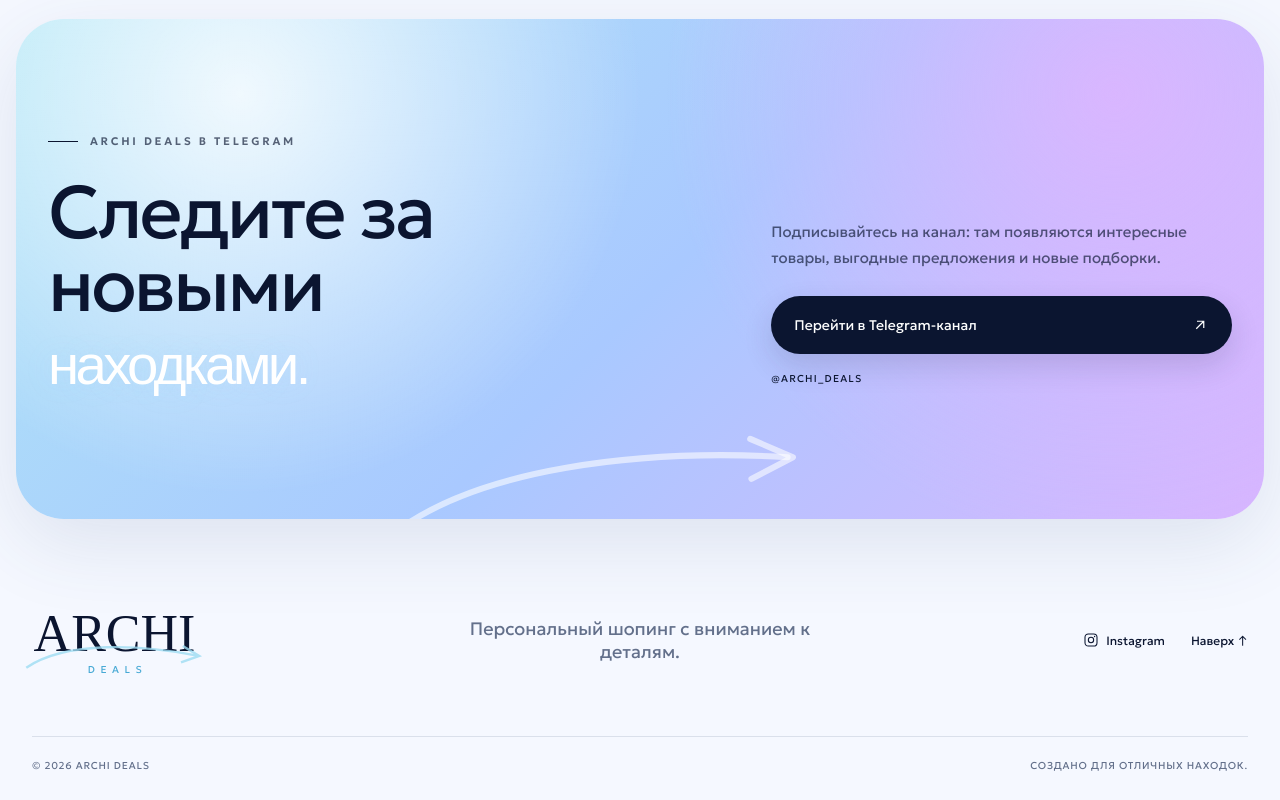
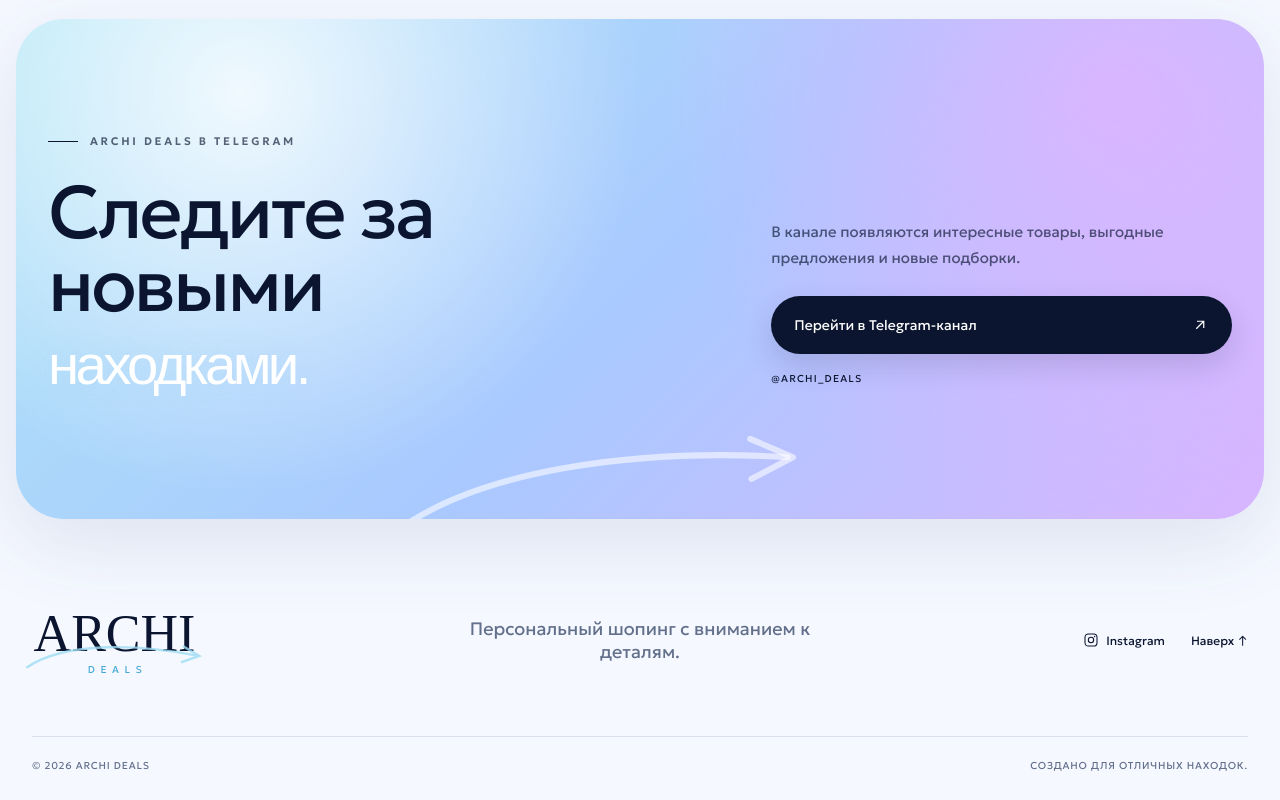
Before and after one commit to trsvar4i/archi-deals, a React (Vite) app: page / in a window 1280 px wide. Shown: the part 4460-5260 px from the top of the page. Built offline with nearby package versions, Linux system fonts and the light colour scheme; a web font is replaced by a local one.

Commit message:
Improve src/components/Contact.jsx

```diff
--- a/src/components/Contact.jsx
+++ b/src/components/Contact.jsx
@@ -9,7 +9,7 @@
           <h2>Следите за новыми<br /><em>находками.</em></h2>
         </div>
         <div className="contact-actions">
-          <p>Подписывайтесь на канал: там появляются интересные товары, выгодные предложения и новые подборки.</p>
+          <p>В канале появляются интересные товары, выгодные предложения и новые подборки.</p>
           <a className="contact-button" href="https://t.me/archi_deals" target="_blank" rel="noreferrer">Перейти в Telegram-канал <ArrowUpRight /></a>
           <small>@archi_deals</small>
         </div>
```
